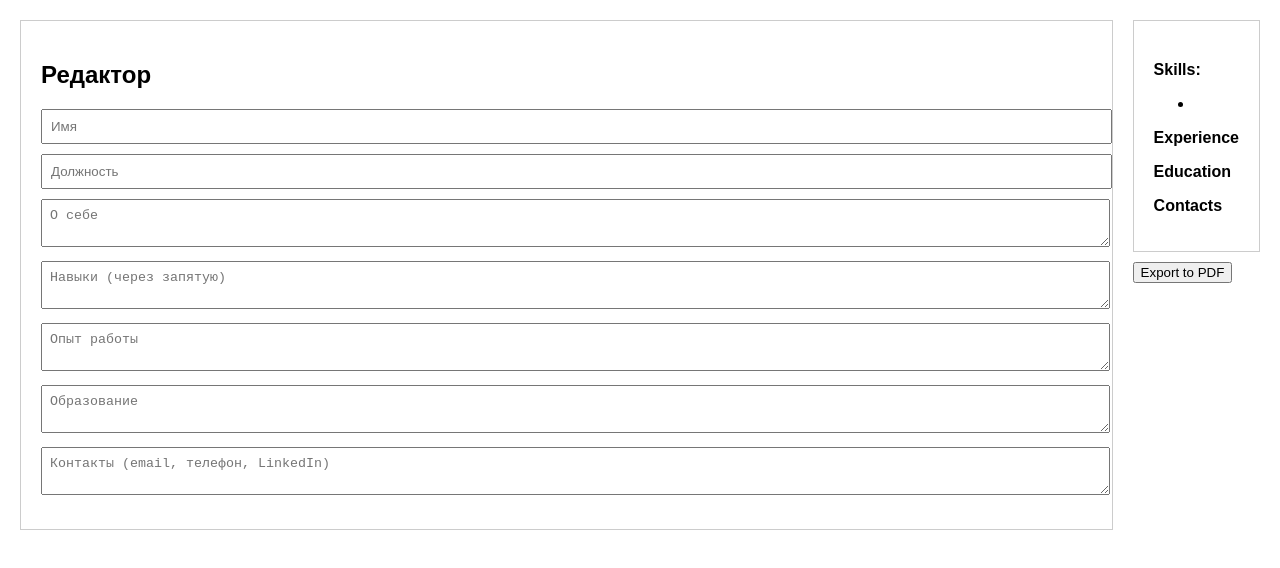
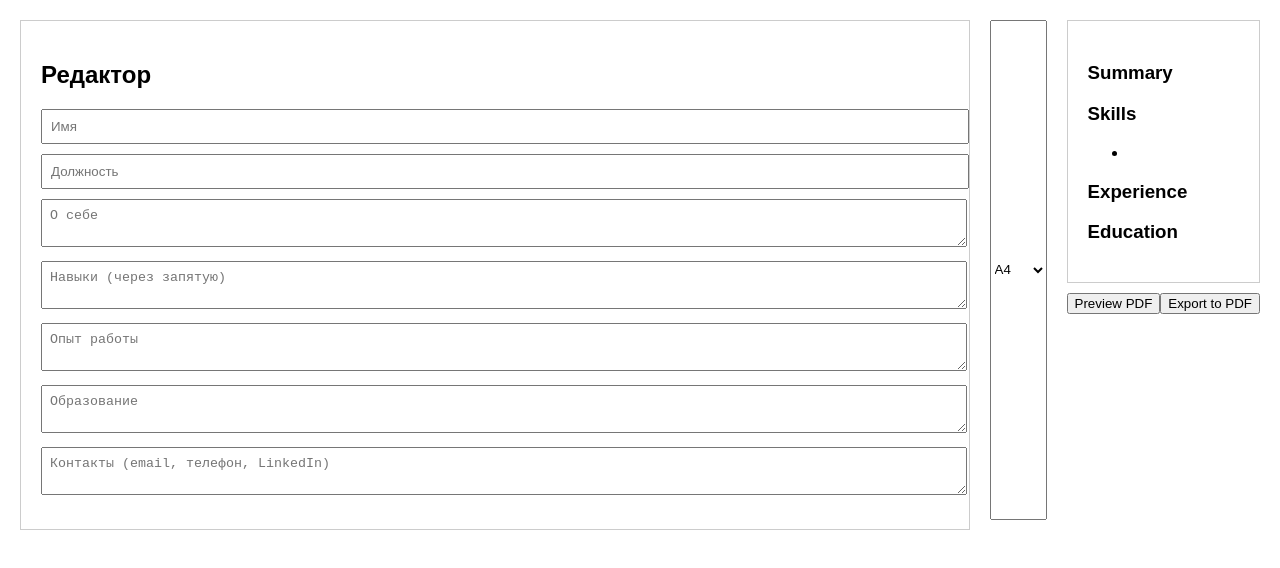
Before and after one commit to maestrotype/resume-editor, a React (Create React App) app: page / in a window 1280 px wide. Shown: the top 568 px of the page. Built offline with nearby package versions, Linux system fonts and the light colour scheme.

Commit message:
add styles

```diff
--- /dev/null
+++ b/public/styles-pdf.css
@@ -0,0 +1,59 @@
+body {
+    font-family: 'Helvetica Neue', Helvetica, Arial, sans-serif;
+    font-size: 14px;
+    color: #333;
+    padding: 40px;
+  }
+
+  .preview {
+    width: 100%;
+    max-width: 800px;
+    margin: auto;
+    padding: 30px;
+    border: 1px solid #ccc;
+    background: #fff;
+  }
+
+  .preview-header {
+    text-align: center;
+    margin-bottom: 20px;
+  }
+
+  .preview-header h1 {
+    margin: 0;
+    font-size: 28px;
+  }
+
+  .preview-header h2 {
+    margin: 0;
+    font-size: 18px;
+    font-weight: normal;
+    color: #777;
+  }
+
+  .preview-header p {
+    font-size: 14px;
+    color: #555;
+  }
+
+  .preview-section {
+    margin-bottom: 20px;
+  }
+
+  .preview-section h3 {
+    font-size: 16px;
+    margin-bottom: 5px;
+    color: #222;
+    border-bottom: 1px solid #eee;
+    padding-bottom: 4px;
+  }
+
+  .preview-section p, .preview-section ul {
+    margin: 0;
+    padding: 0;
+  }
+
+  .preview-section ul {
+    list-style-type: disc;
+    padding-left: 20px;
+  }
--- a/src/App.js
+++ b/src/App.js
@@ -16,29 +16,69 @@ function App() {
 
   const previewRef = useRef();
 
+  const [pdfFormat, setPdfFormat] = useState("a4");
+
   const handleDownloadPDF = () => {
     if (!previewRef.current) {
       console.error("Preview element not found");
       return;
     }
 
+    const element = previewRef.current.cloneNode(true);
+
+    const styleLink = document.createElement("link");
+    styleLink.rel = "stylesheet";
+    styleLink.href = "/styles-pdf.css";
+    element.insertBefore(styleLink, element.firstChild);
+
     html2pdf()
-      .from(previewRef.current)
+      .from(element)
       .set({
         margin: 10,
         filename: "My_Resume.pdf",
         image: { type: "jpeg", quality: 0.98 },
         html2canvas: { scale: 2 },
-        jsPDF: { unit: "mm", format: "a4", orientation: "portrait" },
+        jsPDF: { unit: "mm", format: pdfFormat, orientation: "portrait" },
       })
       .save();
+  };
+
+  const handlePreviewPDF = () => {
+    if (!previewRef.current) return;
+
+    const win = window.open("", "_blank");
+    const html = `
+      <html>
+        <head>
+          <link rel="stylesheet" href="/styles-pdf.css" />
+        </head>
+        <body>
+          ${previewRef.current.innerHTML}
+        </body>
+      </html>
+    `;
+    win.document.write(html);
+    win.document.close();
   };
 
   return (
     <div className="app">
       <ResumeEditor data={data} setData={setData} />
+      <select
+        onChange={(e) => setPdfFormat(e.target.value)}
+        style={{ marginBottom: "10px" }}
+      >
+        <option value="a4">A4</option>
+        <option value="a3">A3</option>
+        <option value="letter">Letter</option>
+      </select>
+
       <div>
         <ResumePreview ref={previewRef} data={data} />
+        <button onClick={handlePreviewPDF} style={{ marginBottom: "10px" }}>
+          Preview PDF
+        </button>
+
         <button onClick={handleDownloadPDF} style={{ marginTop: "10px" }}>
           Export to PDF
         </button>
--- a/src/components/ResumePreview.jsx
+++ b/src/components/ResumePreview.jsx
@@ -1,24 +1,37 @@
 import React, { forwardRef } from "react";
 
 const ResumePreview = forwardRef(({ data }, ref) => {
-
   return (
     <div className="preview" ref={ref} id="resume-preview">
-      <h2>{data.name}</h2>
-      <strong>{data.title}</strong>
+      <header className="preview-header">
+        <h1>{data.name}</h1>
+        <h2>{data.title}</h2>
+        <p>{data.contacts}</p>
+      </header>
+
+      <section className="preview-section">
+        <h3>Summary</h3>
         <p>{data.summary}</p>
-      <strong>Skills:</strong>
+      </section>
+
+      <section className="preview-section">
+        <h3>Skills</h3>
         <ul>
           {data.skills.split(",").map((skill, i) => (
             <li key={i}>{skill.trim()}</li>
           ))}
         </ul>
-      <strong>Experience</strong>
+      </section>
+
+      <section className="preview-section">
+        <h3>Experience</h3>
         <p>{data.experience}</p>
-      <strong>Education</strong>
+      </section>
+
+      <section className="preview-section">
+        <h3>Education</h3>
         <p>{data.education}</p>
-      <strong>Contacts</strong>
-      <p>{data.contacts}</p>
+      </section>
     </div>
   );
 });
```
Lines whose indentation alone changed are shown as unchanged.
